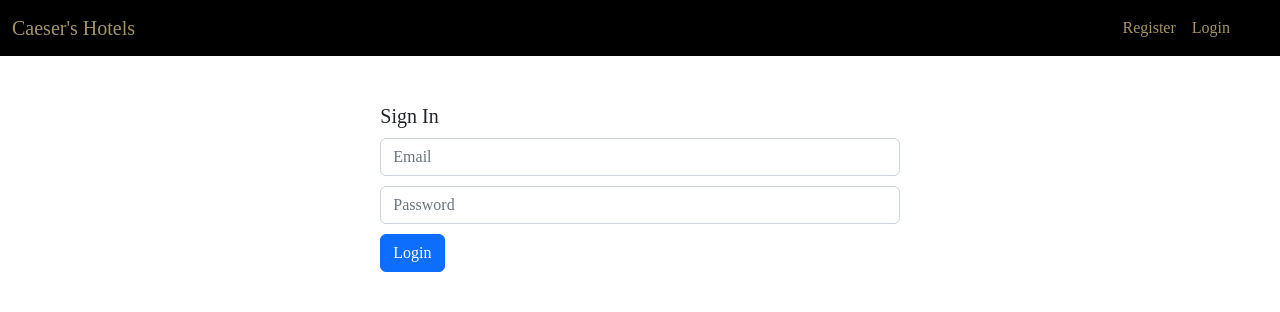
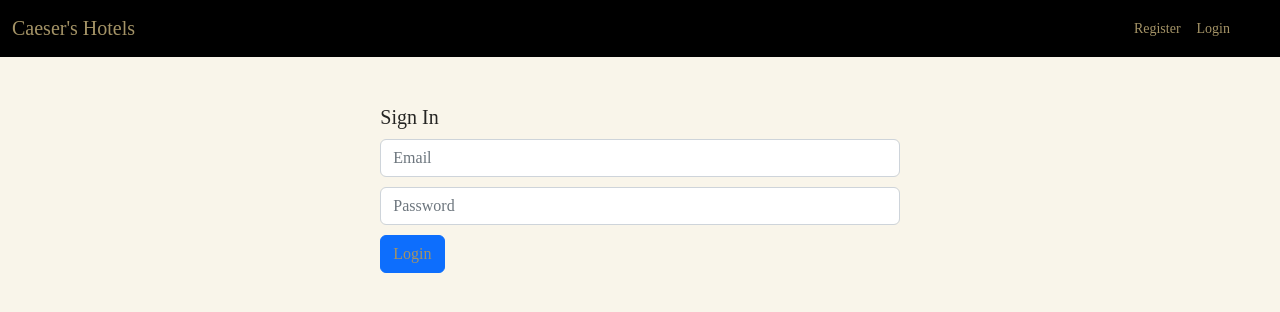
Before and after one commit to caeserlondon/caeser-hotels, a React (Create React App) app in the folder client/: page /login in a window 1280 px wide. Shown: the top 312 px of the page. Built offline with nearby package versions, Linux system fonts and the light colour scheme.

Commit message:
Importing Ant Design & updating the style

```diff
--- a/client/src/index.css
+++ b/client/src/index.css
@@ -1,3 +1,9 @@
+@import '~antd/dist/antd.css';
+
+html {
+	--antd-wave-shadow-color: #a49366;
+}
+
 body {
 	margin: 0;
 	padding: 0;
@@ -9,6 +15,8 @@ body {
 	-moz-osx-font-smoothing: grayscale;
 
 	font-family: 'Brand';
+	/* background-color: rgba(77, 62, 3, 0.254); */
+	background-color: #f9f5ea;
 }
 
 code {
@@ -24,17 +32,17 @@ code {
 
 .navbar {
 	background-color: black;
-	/* color: brown; */
 	color: var(--primary-color);
 }
 
 .nav-link {
-	/* color: brown; */
 	color: var(--primary-color);
 }
 
 .navbar-brand {
-	/* color: red; */
+	color: var(--primary-color);
+}
+.navbar-brand:hover {
 	color: var(--primary-color);
 }
 
@@ -61,11 +69,12 @@ code {
 .dropdown-menu {
 	background-color: black;
 }
+
 a.dropdown-item {
 	color: var(--primary-color);
 }
+
 /* -------- HOME SCREEN ----------  */
-
 .small-img {
 	height: 200px;
 	/* width: 100%; */
@@ -97,7 +106,7 @@ h6 {
 
 .btn {
 	/* background-color: black; */
-	color: white;
+	color: var(--primary-color);
 	box-shadow: none;
 }
 
@@ -115,6 +124,10 @@ h6 {
 	justify-content: center;
 }
 
+.range-picker {
+	background-color: var(--primary-color);
+}
+
 /* ------ REGISTER SCREEN ------  */
 
 input {
```
